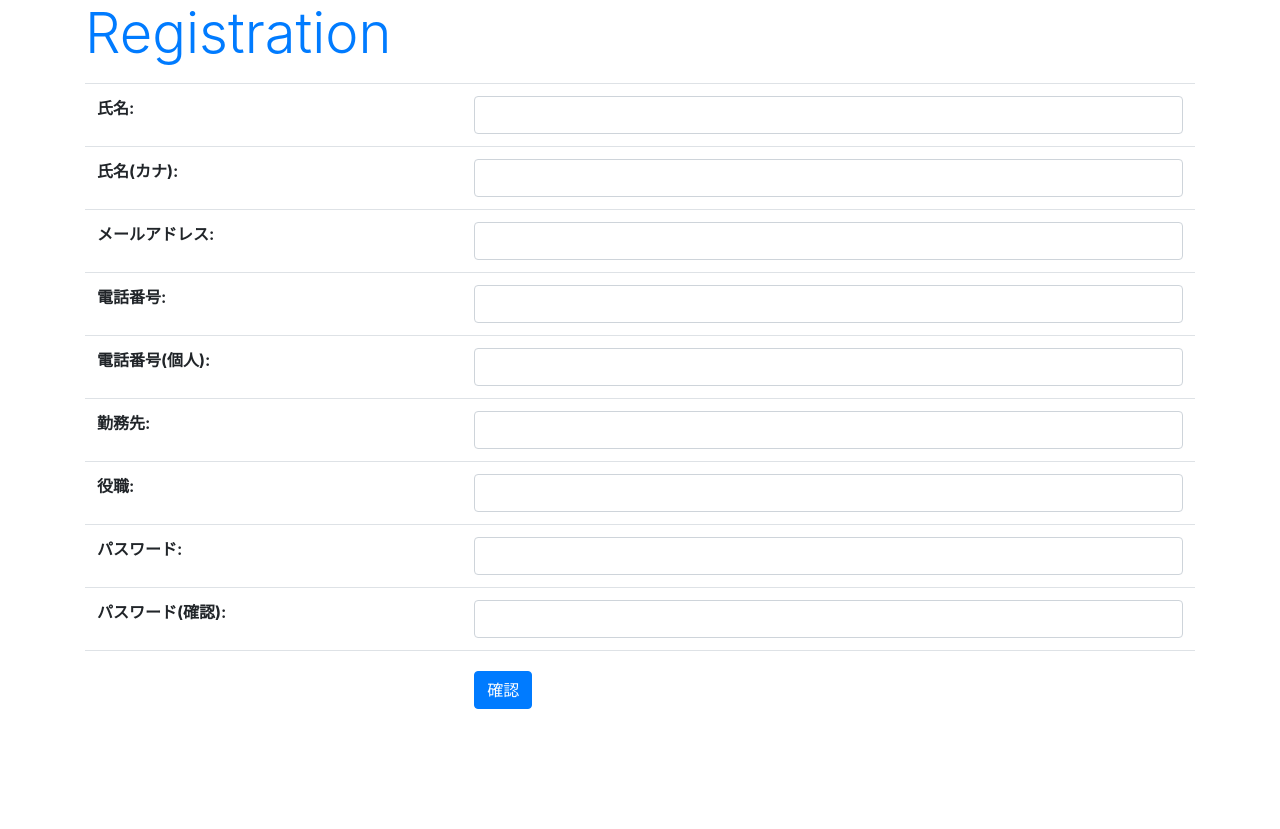
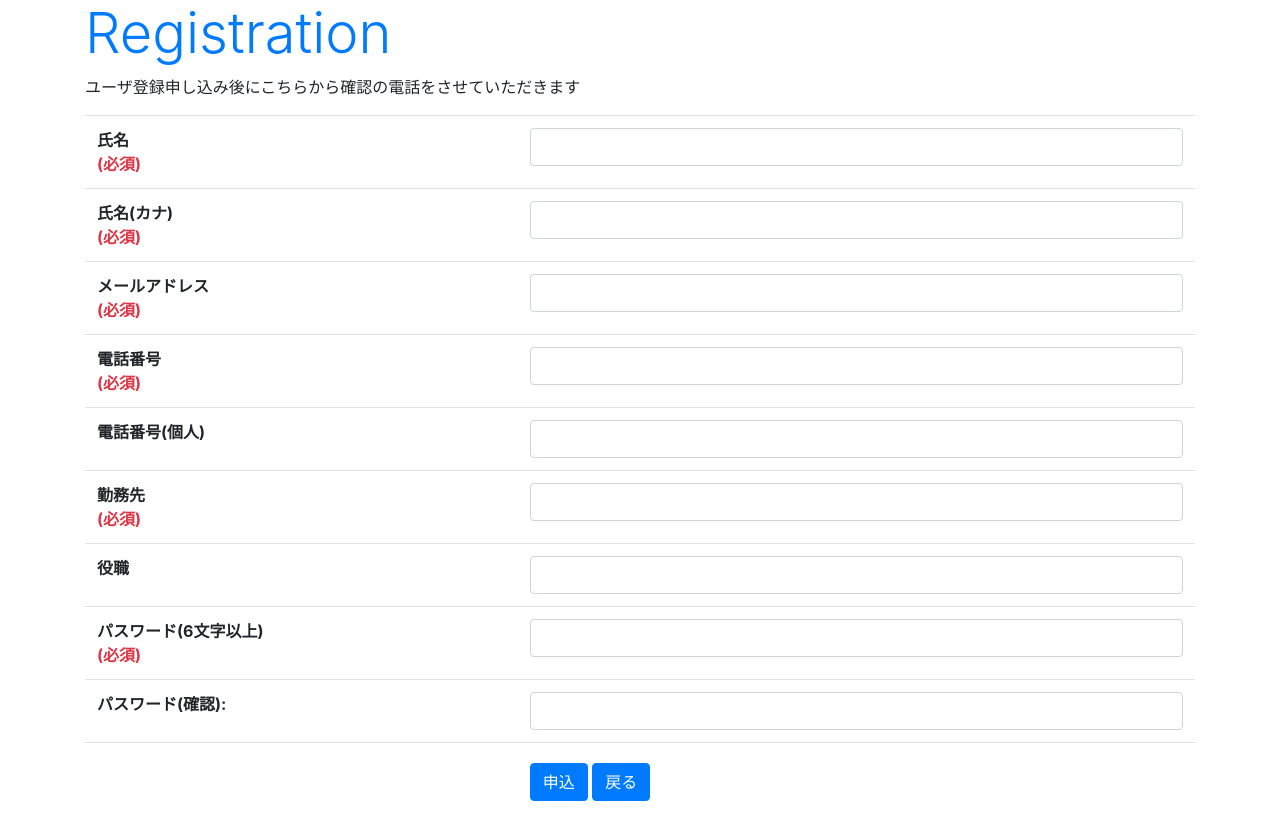
Before and after one commit to il-piccola/checkpassword, a Django app: page /addmember/ in a window 1280 px wide. Before the commit the page ends 709 px from the top, so only its background shows below. Run offline with Django 3.2, Linux system fonts and the light colour scheme; some libraries are stand-ins or nearby versions.

Commit message:
見た目や文言を変更

```diff
--- a/app/forms.py
+++ b/app/forms.py
@@ -10,7 +10,7 @@ class MemberForm(forms.ModelForm) :
     tel2 = forms.CharField(label="電話番号(個人)", max_length=11, required=False, widget=forms.NumberInput(attrs={'class':'form-control'}))
     organization = forms.CharField(label="勤務先", widget=forms.TextInput(attrs={'class':'form-control'}))
     position = forms.CharField(label="役職", required=False, widget=forms.TextInput(attrs={'class':'form-control'}))
-    password = forms.CharField(label="パスワード", widget=forms.PasswordInput(attrs={'class':'form-control'}))
+    password = forms.CharField(label="パスワード", min_length=6, widget=forms.PasswordInput(attrs={'class':'form-control'}))
     class Meta :
         model = Member
         fields = ['name', 'kana', 'mail', 'tel1', 'tel2', 'organization', 'position', 'password', ]
@@ -29,5 +29,8 @@ class UploadForm(forms.ModelForm) :
 
 class SearchForm(forms.Form) :
     search = forms.CharField(label="検索", required=False, widget=forms.TextInput(attrs={'class':'form-control'}))
-    order = forms.ChoiceField(label="ソート", choices=(('date', '日時'), ('kana', '氏名(カナ)'), ('mail', 'メールアドレス'), ('approval', '承認')))
-    reverse = forms.ChoiceField(label="", choices=(('on', '降順'), ('off', '昇順')))
+    order = forms.ChoiceField(label="ソート"
+        , choices=(('date', '日時'), ('kana', '氏名(カナ)'), ('mail', 'メールアドレス'), ('approval', '承認'))
+        , widget=forms.Select(attrs={'class':'form-control'}))
+    reverse = forms.ChoiceField(label="", choices=(('on', '降順'), ('off', '昇順'))
+        , widget=forms.Select(attrs={'class':'form-control'}))
--- a/app/templates/addmember.html
+++ b/app/templates/addmember.html
@@ -12,12 +12,21 @@
     <form action="{% url 'addmember' %}" method="POST">
     {% csrf_token %}
     <table class="table">
-    {{ form.as_table }}
-        <tr><th>パスワード(確認):<td>
-            <input type="password" name="chkpass" class="form-control" required id="id_chkpass">
-        </td></th></tr>
+    <!--{{ form.as_table }}-->
+        <tr><th>氏名<div class="text-danger">(必須)</div></th><td>{{form.name}}</td></tr>
+        <tr><th>氏名(カナ)<div class="text-danger">(必須)</div></th><td>{{form.kana}}</td></tr>
+        <tr><th>メールアドレス<div class="text-danger">(必須)</div></th><td>{{form.mail}}</td></tr>
+        <tr><th>電話番号<div class="text-danger">(必須)</div></th><td>{{form.tel1}}</td></tr>
+        <tr><th>電話番号(個人)</th><td>{{form.tel2}}</td></tr>
+        <tr><th>勤務先<div class="text-danger">(必須)</div></th><td>{{form.organization}}</td></tr>
+        <tr><th>役職</th><td>{{form.position}}</td></tr>
+        <tr><th>パスワード(6文字以上)<div class="text-danger">(必須)</div></th><td>{{form.password}}</td></tr>
+        <tr><th>パスワード(確認):</th><td>
+            <input type="password" name="chkpass" class="form-control" minlength="5" required id="id_chkpass">
+        </td></tr>
         <tr><th><td>
-            <input type="submit" value="確認" class="btn btn-primary mt-2">
+            <input type="submit" value="申込" class="btn btn-primary mt-2">
+            <button type="button" onclick="history.back()" class="btn btn-primary mt-2">戻る</button>
         </td></th></tr>
     </table>
     </form>
--- a/app/templates/listmember.html
+++ b/app/templates/listmember.html
@@ -10,8 +10,9 @@
     <h1 class="display-4 text-primary">{{title}}</h1>
     <form action="{% url 'listmember' %}" method="POST" class="form-inline">
     {% csrf_token %}
-    {{ form }}
-        <input type="submit" value="click" class="btn btn-primary mt-2">
+        　　<b>検索</b>　　{{ form.search }}
+        　　<b>ソート</b>　　{{ form.order }}{{ form.reverse }}
+        　　<input type="submit" value="click" class="btn btn-primary mt-2">
     </form>
     <table class="table">
         <!--
--- a/app/templates/login.html
+++ b/app/templates/login.html
@@ -19,6 +19,6 @@
         </td></tr>
     </table>
     </form>
-    ※パスワードを忘れた場合はこちらまでご連絡ください
+    ※パスワードを忘れた場合は電話確認が必要です。こちらまでご連絡ください。
 </body>
 </html>
--- a/app/views.py
+++ b/app/views.py
@@ -77,6 +77,7 @@ def addmember(request) :
         'form' : MemberForm(),
     }
     if (request.method != 'POST') :
+        params['msg'] = 'ユーザ登録申し込み後にこちらから確認の電話をさせていただきます'
         return render(request, 'addmember.html', params)
     obj = Member()
     form = MemberForm(data=request.POST, instance=obj)
@@ -96,6 +97,8 @@ def addmember(request) :
             request.session['position'] = request.POST['position']
             request.session['password'] = request.POST['password']
             return redirect(to='addconfirm')
+    elif len(request.POST['password']) < 6 :
+        params['msg'] = 'パスワードは6文字以上にしてください'
     else :
         params['msg'] = '入力に誤りがあります'
     params['form'] = form
@@ -115,7 +118,7 @@ def addconfirm(request) :
             , organization=organization, position=position, password=encodepassword(password))
         member.save()
         request.session.clear()
-        request.session['msg'] = 'ユーザ登録の申し込みを受け付けました'
+        request.session['msg'] = 'ユーザ登録の申し込みを受け付けました、こちらからの電話確認をお待ちください'
         return redirect(to='login')
     data = Member(name=name, kana=kana, mail=mail, tel1=tel1, tel2=tel2
         , organization=organization, position=position, password=password)
```
